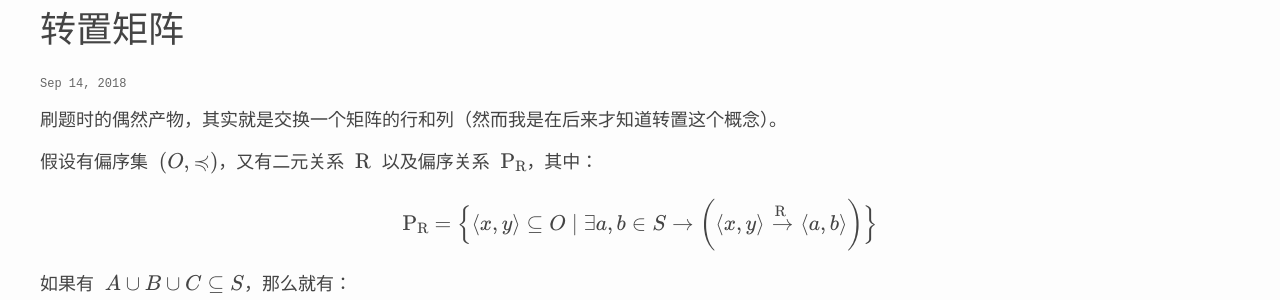
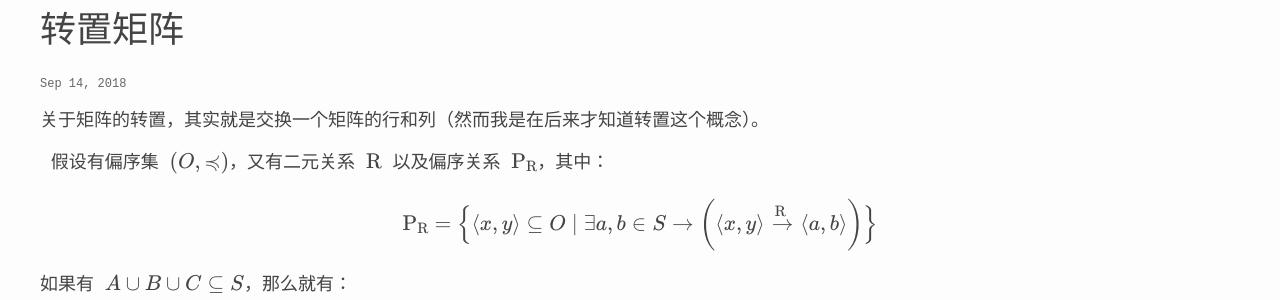
Before and after one commit to ldcc/ldcc.github.io, a Jekyll site: the page built from _posts/2018-09-14-transpose-matrix.md, in a window 1280 px wide. Shown: the part 188-488 px from the top of the page. Built offline with Jekyll 4.4.1, drawn with Linux system fonts in a browser that asks for light colours; formulas are drawn with MathJax 3.

Commit message:
update post

```diff
--- a/_posts/2018-09-14-transpose-matrix.md
+++ b/_posts/2018-09-14-transpose-matrix.md
@@ -5,7 +5,8 @@
 date: 2018-09-14
 ---
 
-刷题时的偶然产物，其实就是交换一个矩阵的行和列（然而我是在后来才知道转置这个概念）。
+关于矩阵的转置，其实就是交换一个矩阵的行和列（然而我是在后来才知道转置这个概念）。
+
 $$
 \newcommand{tuple}[2]{\langle #1,#2 \rangle}
 \newcommand{quaternion}[4]{\langle #1,#2,#3,#4 \rangle}
@@ -15,8 +16,6 @@
 \DeclareMathOperator{T}{T}
 \DeclareMathOperator{P}{P_{\R}}
 $$
-
-
 假设有偏序集 $$(O,\preccurlyeq)$$，又有二元关系 $$\R$$ 以及偏序关系 $$\P$$，其中：
 
 $$
```
